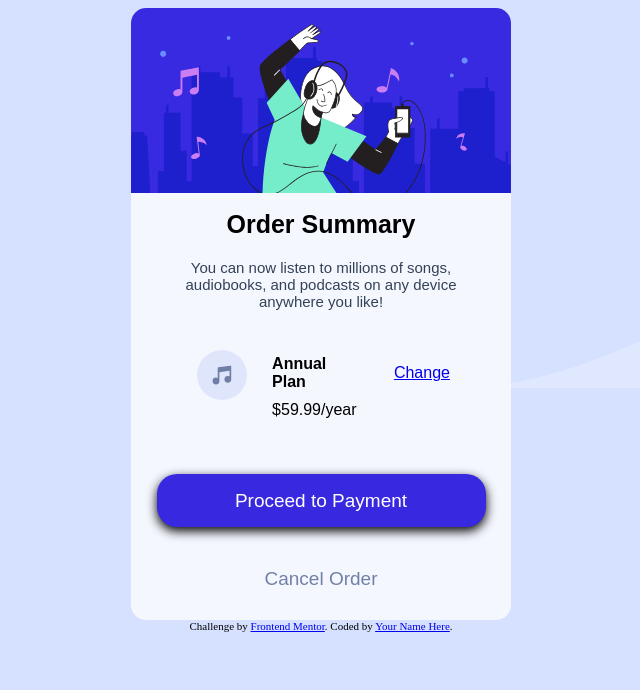
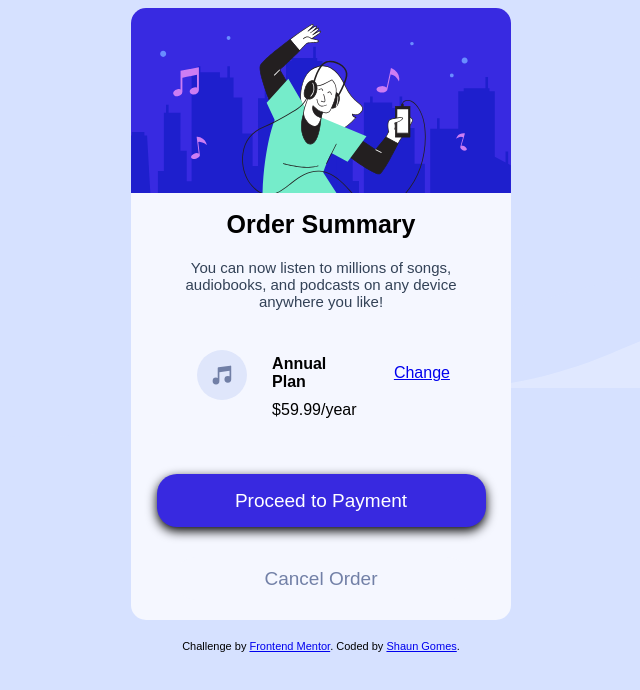
Before and after one commit to shaunGomes/order-summary-css-html, a plain HTML site: page index.html in a window 1280 px wide. Shown: the whole page, without its empty margins (319-959 px from the left). Drawn offline with Linux system fonts and the light colour scheme; files whose address does not match are found by name.

Commit message:
footer changes

```diff
--- a/CSS/style.css
+++ b/CSS/style.css
@@ -143,3 +143,8 @@ h3 {
   font-size: 11px;
   text-align: center;
 }
+.attribution {
+  padding: 20px;
+  font-family: Arial;
+
+}
--- a/index.html
+++ b/index.html
@@ -50,7 +50,7 @@
   </form>
   <div class="attribution">
     Challenge by <a href="https://www.frontendmentor.io?ref=challenge" target="_blank">Frontend Mentor</a>.
-    Coded by <a href="#">Your Name Here</a>.
+    Coded by <a href="#">Shaun Gomes</a>.
   </div>
 </body>
 
```
